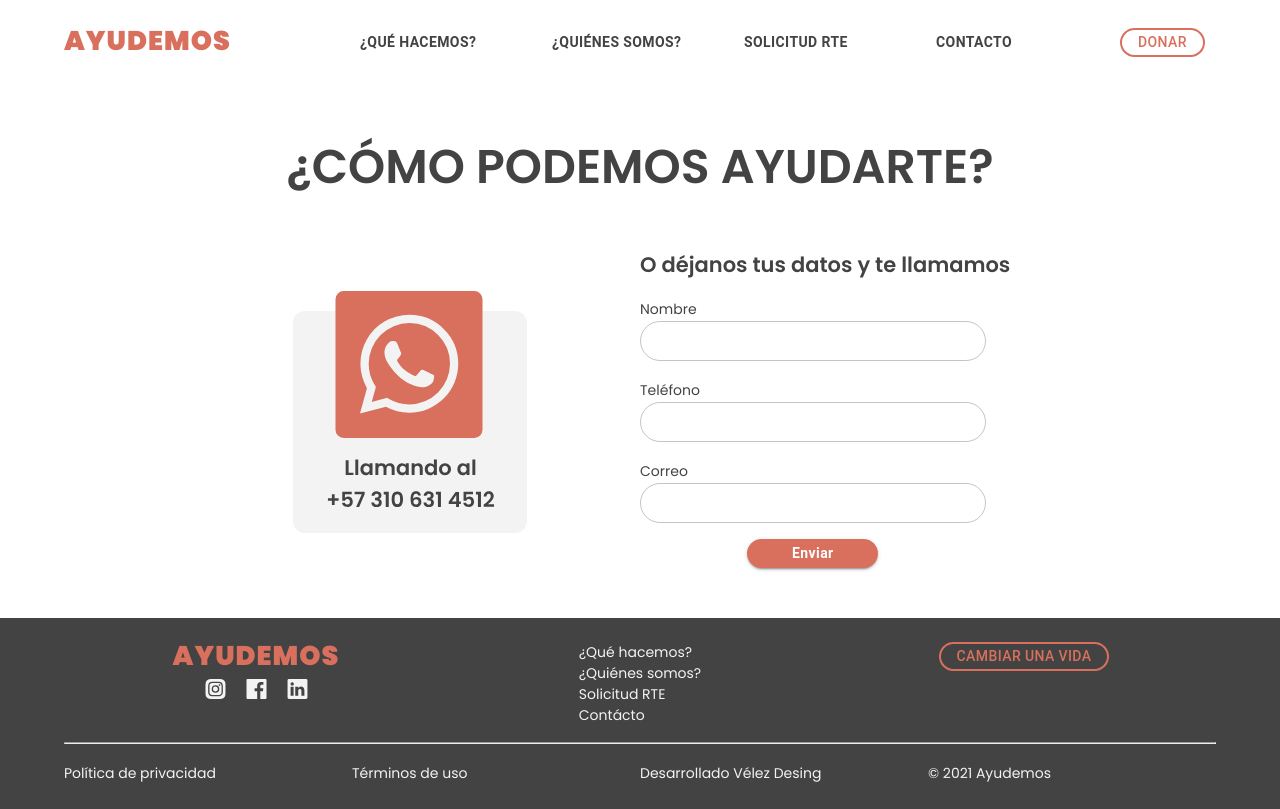
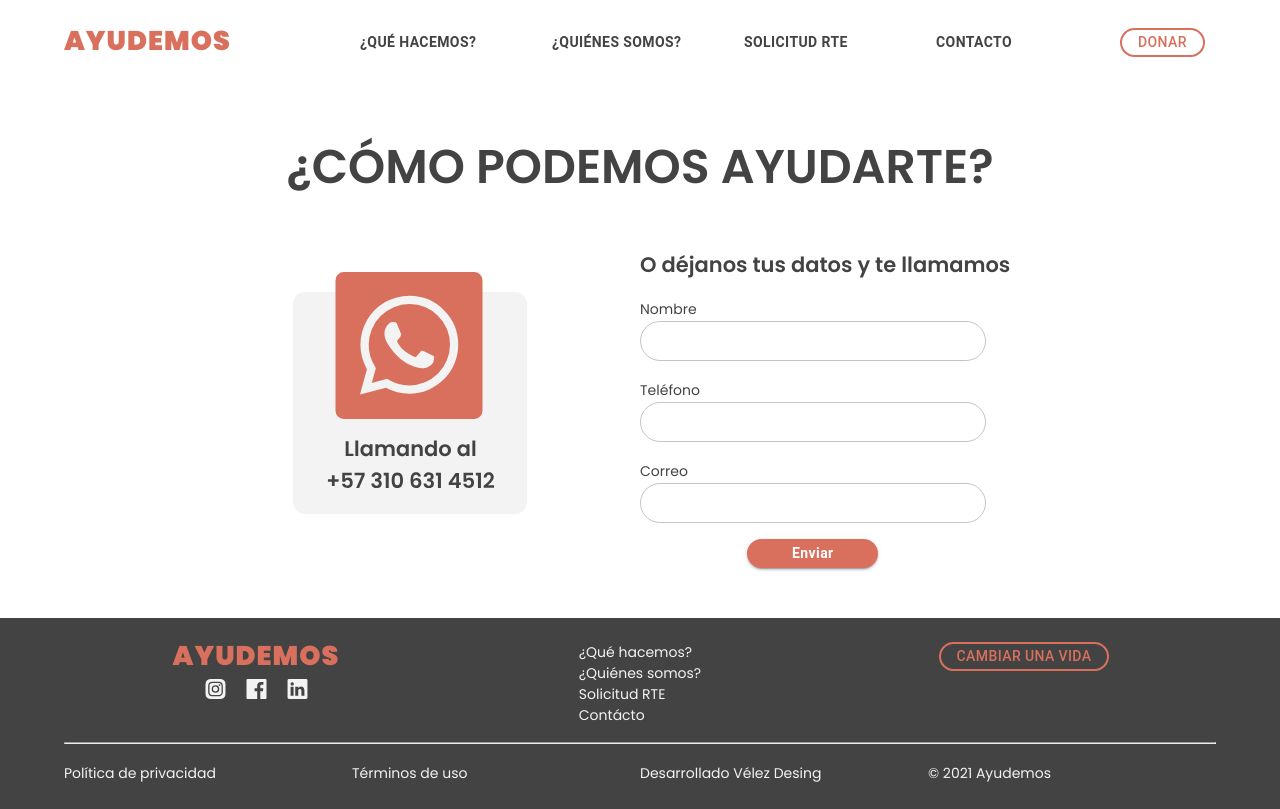
Before and after one commit to melendez-dev/help-us, a Next.js app: page /contact-us in a window 1280 px wide. Built offline with nearby package versions, Linux system fonts and the light colour scheme.

Commit message:
feature: fix desing

```diff
--- a/src/components/common/ContactUs/ContactUs.js
+++ b/src/components/common/ContactUs/ContactUs.js
@@ -48,7 +48,7 @@ export default function ContactUs() {
                   height: "100%",
                   position: "relative",
                   right: "-10%",
-                  top: "2%",
+                  top: "-4%",
                 }}
               >
                 <IconCustomWhatsapp />
```
